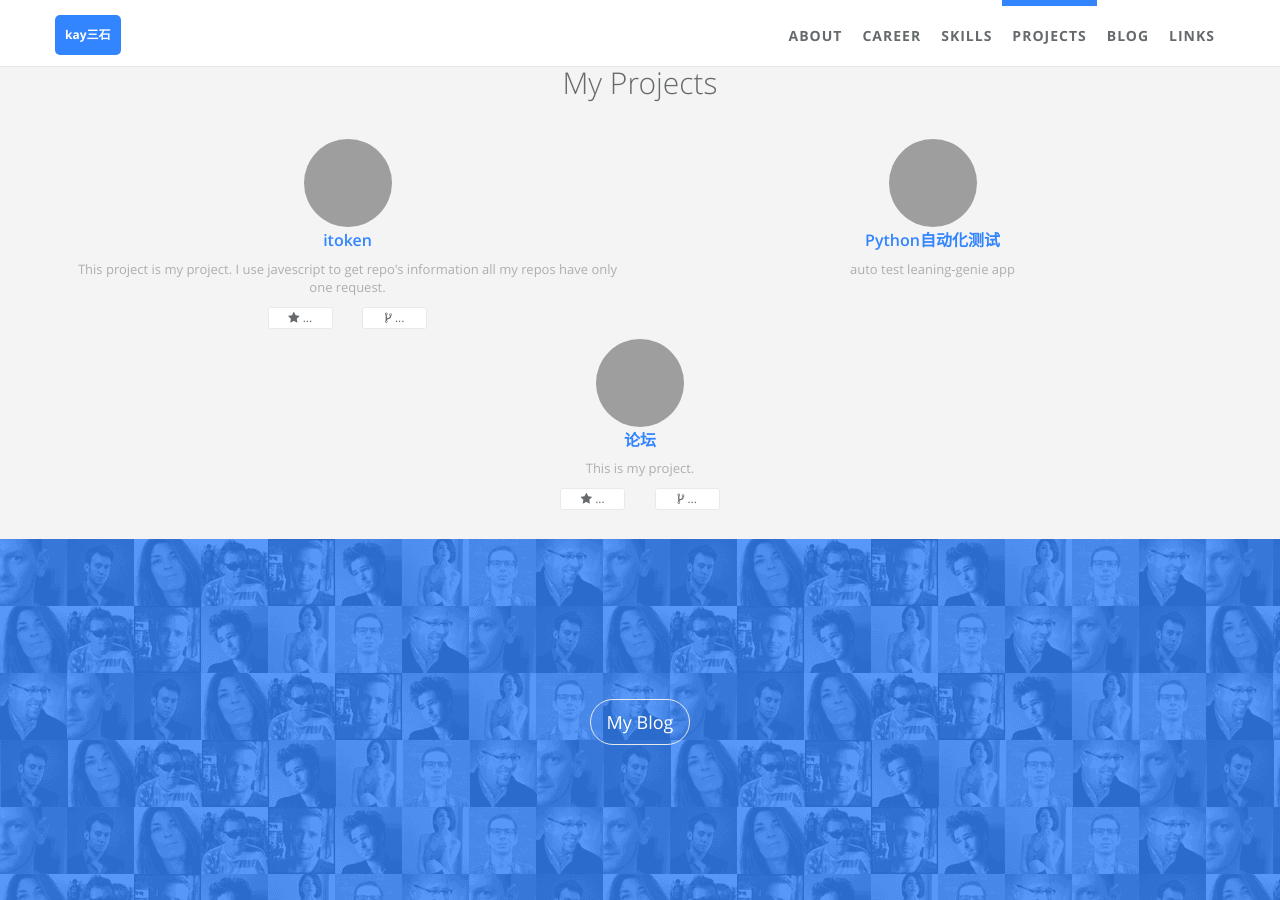
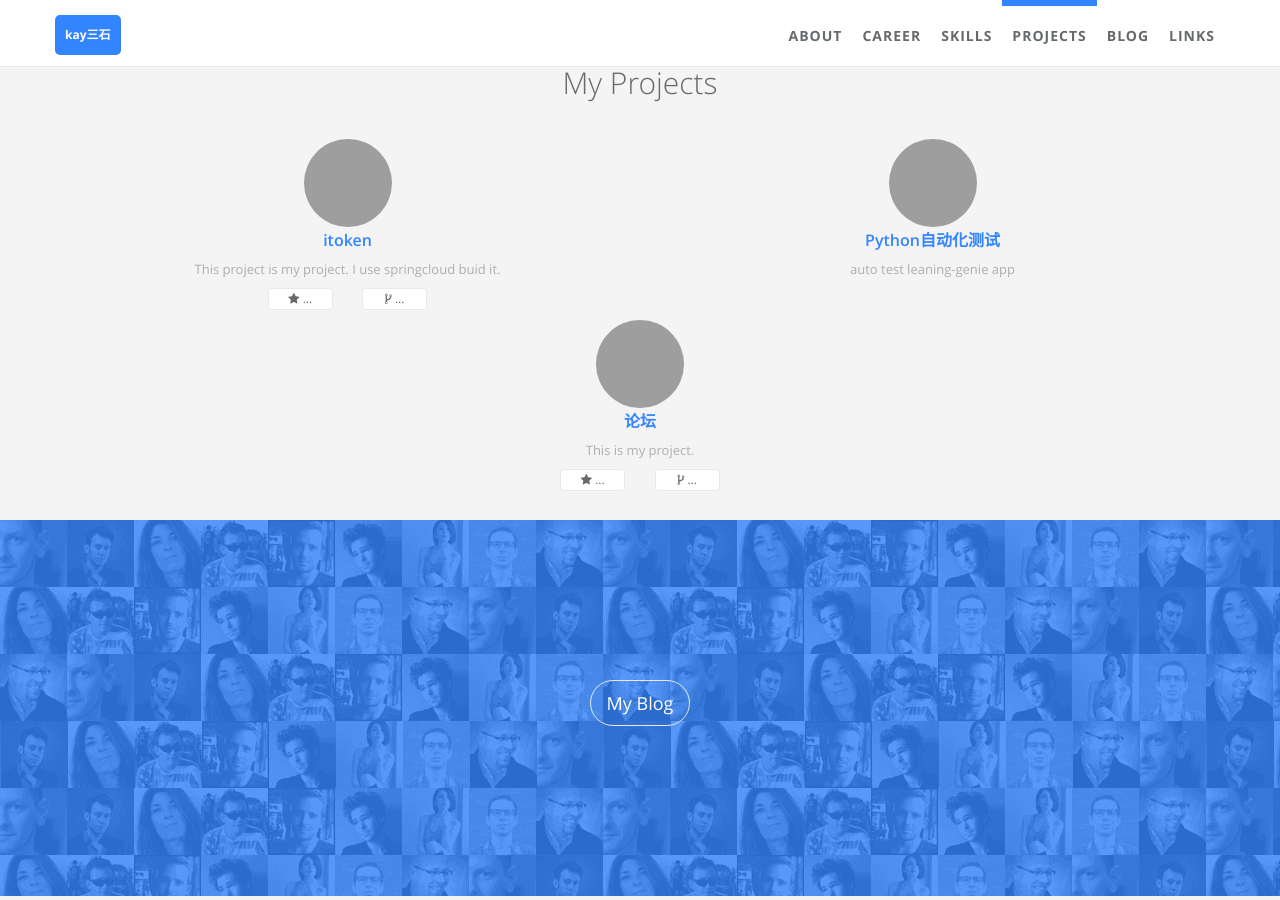
Before and after one commit to kaysanshi/kaysanshi.github.io, a Jekyll site: the page built from index.html, in a window 1280 px wide and 900 px high, scrolled down 2410 px. Built offline with Jekyll 4.4.1, drawn with Linux system fonts in a browser that asks for light colours; grey boxes are pictures that could not be loaded.

Commit message:
Update projects.yml

```diff
--- a/_data/index/projects.yml
+++ b/_data/index/projects.yml
@@ -6,7 +6,7 @@
   gh_user: kaysanshi
   repo: spring-cloud-itoken
   img: /static/assets/img/landing/google.png
-  desc: This project is my project. I use javescript to get repo's information all my repos have only one request.
+  desc: This project is my project. I use springcloud buid it.
 
 - name: Python自动化测试
   i18n: cpython
```
